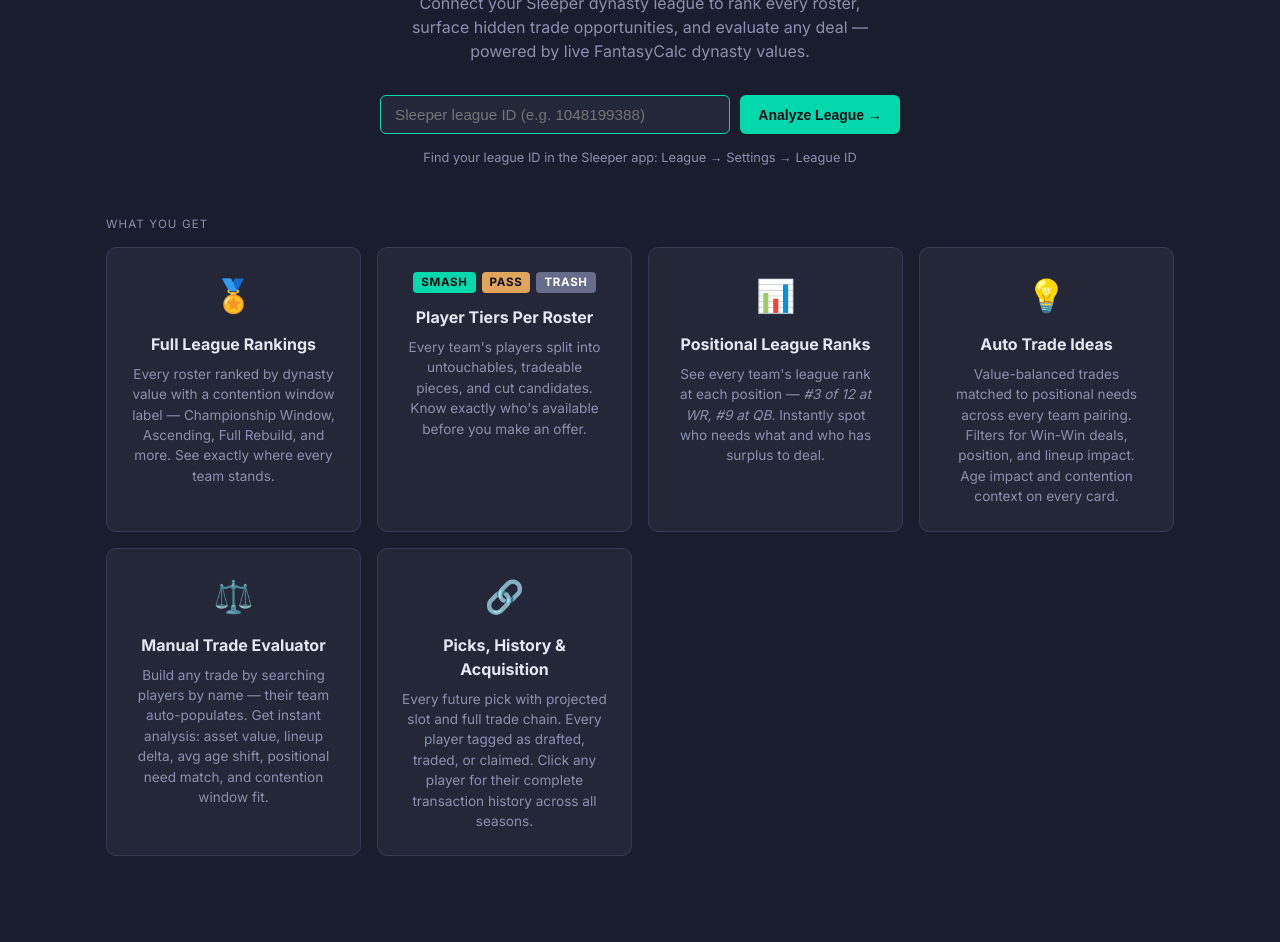
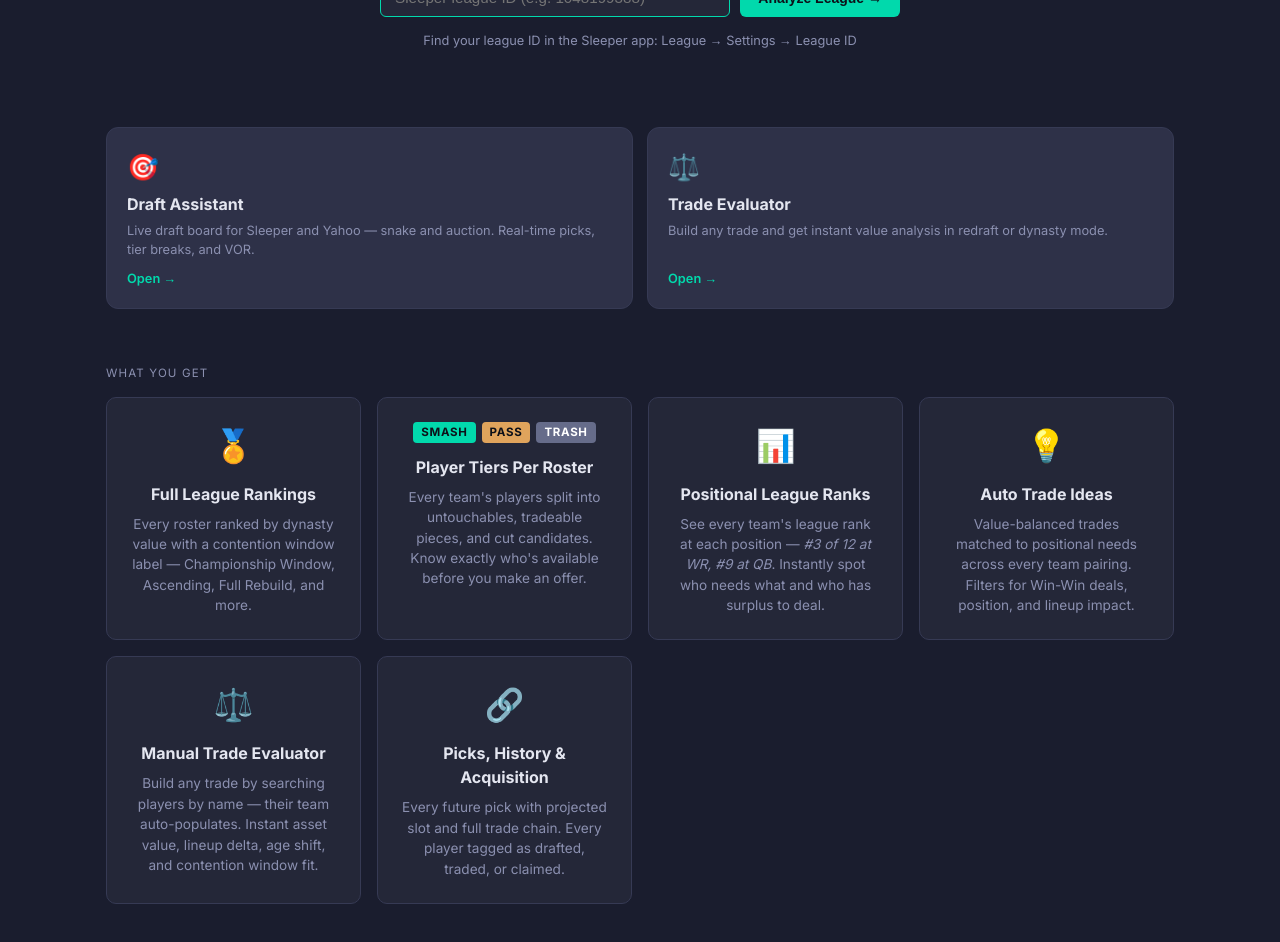
Before and after one commit to tradesageBT/SPT, a React (Vite) app in the folder frontend/: page / in a window 1280 px wide. Shown: the part 380-1322 px from the top of the page. Before the commit the page ends 1300 px from the top, so only its background shows below. Built offline with nearby package versions, Linux system fonts and the light colour scheme.

Commit message:
Redesign home page: remove ESPN auction, add Draft Assistant + Trade Evaluator cards

```diff
--- a/frontend/src/pages/Home.jsx
+++ b/frontend/src/pages/Home.jsx
@@ -1,19 +1,11 @@
 import { useState } from 'react'
-import { useNavigate } from 'react-router-dom'
+import { useNavigate, Link } from 'react-router-dom'
 import { getRecentLeagues } from '../utils/recentLeagues'
-
-const STORAGE_KEY = 'spt_mode'
 
 export default function Home() {
   const [leagueId, setLeagueId] = useState('')
-  const [mode, setMode] = useState(() => localStorage.getItem(STORAGE_KEY) || 'dynasty')
   const navigate = useNavigate()
   const recents = getRecentLeagues()
-
-  function switchMode(m) {
-    setMode(m)
-    localStorage.setItem(STORAGE_KEY, m)
-  }
 
   function handleSubmit(e) {
     e.preventDefault()
@@ -23,31 +15,7 @@ export default function Home() {
 
   return (
     <div className="home-container">
-      <div className="home-mode-tabs">
-        <button className={`home-mode-tab${mode === 'dynasty' ? ' active' : ''}`} onClick={() => switchMode('dynasty')}>
-          Dynasty League
-        </button>
-        <button className={`home-mode-tab${mode === 'auction' ? ' active' : ''}`} onClick={() => switchMode('auction')}>
-          Auction Draft
-        </button>
-      </div>
-
-      {mode === 'auction' ? (
-        <div className="home-hero">
-          <h1 className="home-title">
-            Auction draft assistant.<br />
-            <span className="accent">Live ESPN integration.</span>
-          </h1>
-          <p className="home-sub">
-            Connect to your ESPN auction league via session cookies. Get real-time
-            player rankings, tier breaks, VOR, and live budget tracking for every team.
-          </p>
-          <button className="btn btn-primary" style={{ fontSize: '1rem', padding: '12px 28px' }} onClick={() => navigate('/redraft-draft')}>
-            Open Auction Room →
-          </button>
-          <p className="home-hint">Supports ESPN auction leagues · PPR / Half-PPR / Standard</p>
-        </div>
-      ) : (
+      {/* ── Dynasty League ── */}
       <div className="home-hero">
         <h1 className="home-title">
           Dynasty analysis.<br />
@@ -95,22 +63,35 @@ export default function Home() {
           </div>
         )}
       </div>
-      )}
 
-      {mode === 'dynasty' && <div className="home-features">
+      {/* ── Tool cards ── */}
+      <div className="home-tool-cards">
+        <Link to="/draft-assistant" className="home-tool-card">
+          <div className="home-tool-icon">🎯</div>
+          <div className="home-tool-name">Draft Assistant</div>
+          <div className="home-tool-desc">Live draft board for Sleeper and Yahoo — snake and auction. Real-time picks, tier breaks, and VOR.</div>
+          <div className="home-tool-cta">Open →</div>
+        </Link>
+        <Link to="/redraft-trades" className="home-tool-card">
+          <div className="home-tool-icon">⚖️</div>
+          <div className="home-tool-name">Trade Evaluator</div>
+          <div className="home-tool-desc">Build any trade and get instant value analysis in redraft or dynasty mode.</div>
+          <div className="home-tool-cta">Open →</div>
+        </Link>
+      </div>
+
+      {/* ── Dynasty features ── */}
+      <div className="home-features">
         <div className="home-features-heading">What you get</div>
-
         <div className="feature-grid">
           <div className="feature-card">
             <div className="feature-icon">🏅</div>
             <h3>Full League Rankings</h3>
             <p>
               Every roster ranked by dynasty value with a contention window label —
-              Championship Window, Ascending, Full Rebuild, and more. See exactly where
-              every team stands.
+              Championship Window, Ascending, Full Rebuild, and more.
             </p>
           </div>
-
           <div className="feature-card">
             <div className="spt-badges" style={{ marginBottom: '10px' }}>
               <span className="badge badge-smash">SMASH</span>
@@ -123,7 +104,6 @@ export default function Home() {
               candidates. Know exactly who's available before you make an offer.
             </p>
           </div>
-
           <div className="feature-card">
             <div className="feature-icon">📊</div>
             <h3>Positional League Ranks</h3>
@@ -132,38 +112,32 @@ export default function Home() {
               #9 at QB</em>. Instantly spot who needs what and who has surplus to deal.
             </p>
           </div>
-
           <div className="feature-card">
             <div className="feature-icon">💡</div>
             <h3>Auto Trade Ideas</h3>
             <p>
               Value-balanced trades matched to positional needs across every team
               pairing. Filters for Win-Win deals, position, and lineup impact.
-              Age impact and contention context on every card.
             </p>
           </div>
-
           <div className="feature-card">
             <div className="feature-icon">⚖️</div>
             <h3>Manual Trade Evaluator</h3>
             <p>
               Build any trade by searching players by name — their team auto-populates.
-              Get instant analysis: asset value, lineup delta, avg age shift, positional
-              need match, and contention window fit.
+              Instant asset value, lineup delta, age shift, and contention window fit.
             </p>
           </div>
-
           <div className="feature-card">
             <div className="feature-icon">🔗</div>
             <h3>Picks, History & Acquisition</h3>
             <p>
               Every future pick with projected slot and full trade chain. Every player
-              tagged as drafted, traded, or claimed. Click any player for their complete
-              transaction history across all seasons.
+              tagged as drafted, traded, or claimed.
             </p>
           </div>
         </div>
-      </div>}
+      </div>
     </div>
   )
 }
--- a/frontend/src/styles/global.css
+++ b/frontend/src/styles/global.css
@@ -117,6 +117,36 @@ img { display: block; }
 .recent-league-btn:hover { border-color: var(--accent); background: var(--surface2); }
 .recent-league-name { font-size: 0.9rem; font-weight: 500; }
 .recent-league-season { font-size: 0.78rem; color: var(--text-muted); flex-shrink: 0; }
+
+.home-tool-cards {
+  display: grid;
+  grid-template-columns: 1fr 1fr;
+  gap: 14px;
+  margin: 28px 0 8px;
+}
+@media (max-width: 520px) {
+  .home-tool-cards { grid-template-columns: 1fr; }
+}
+.home-tool-card {
+  display: flex;
+  flex-direction: column;
+  gap: 6px;
+  background: var(--surface2);
+  border: 1px solid var(--border);
+  border-radius: 12px;
+  padding: 20px;
+  text-decoration: none;
+  color: var(--text);
+  transition: border-color 0.15s, background 0.15s;
+}
+.home-tool-card:hover {
+  border-color: var(--accent);
+  background: var(--surface);
+}
+.home-tool-icon { font-size: 1.6rem; }
+.home-tool-name { font-size: 1rem; font-weight: 700; color: var(--text); }
+.home-tool-desc { font-size: 0.8rem; color: var(--text-muted); line-height: 1.45; flex: 1; }
+.home-tool-cta { font-size: 0.8rem; color: var(--accent); font-weight: 600; margin-top: 4px; }
 
 .home-features { }
 .home-features-heading {
```
